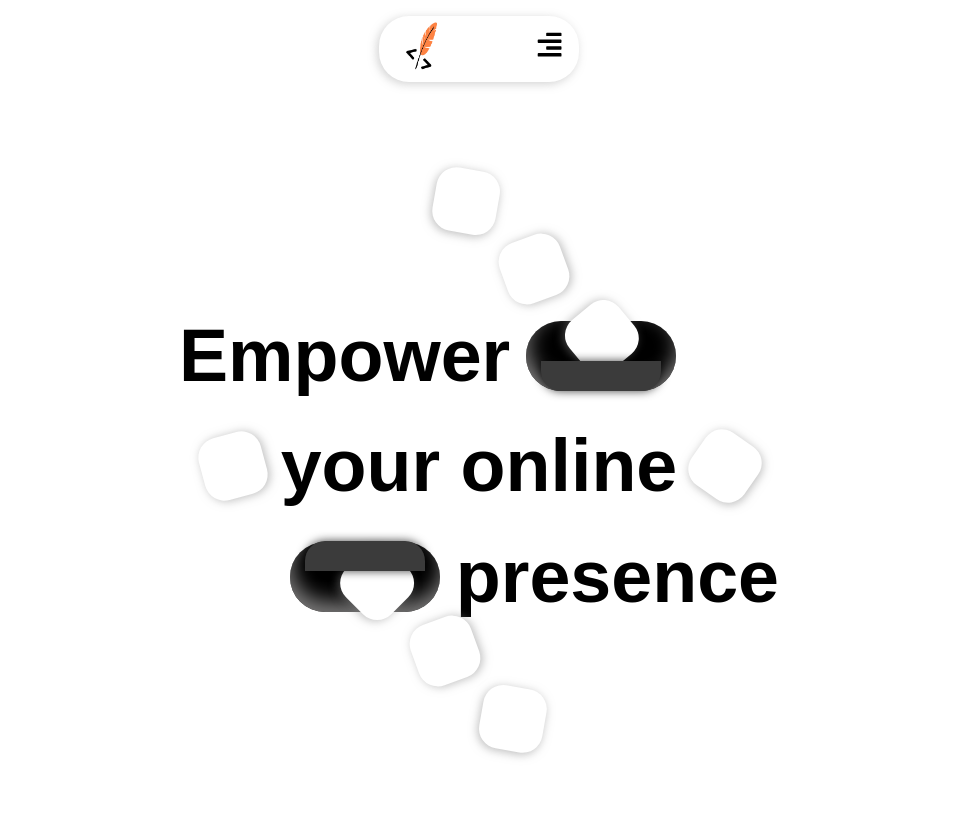
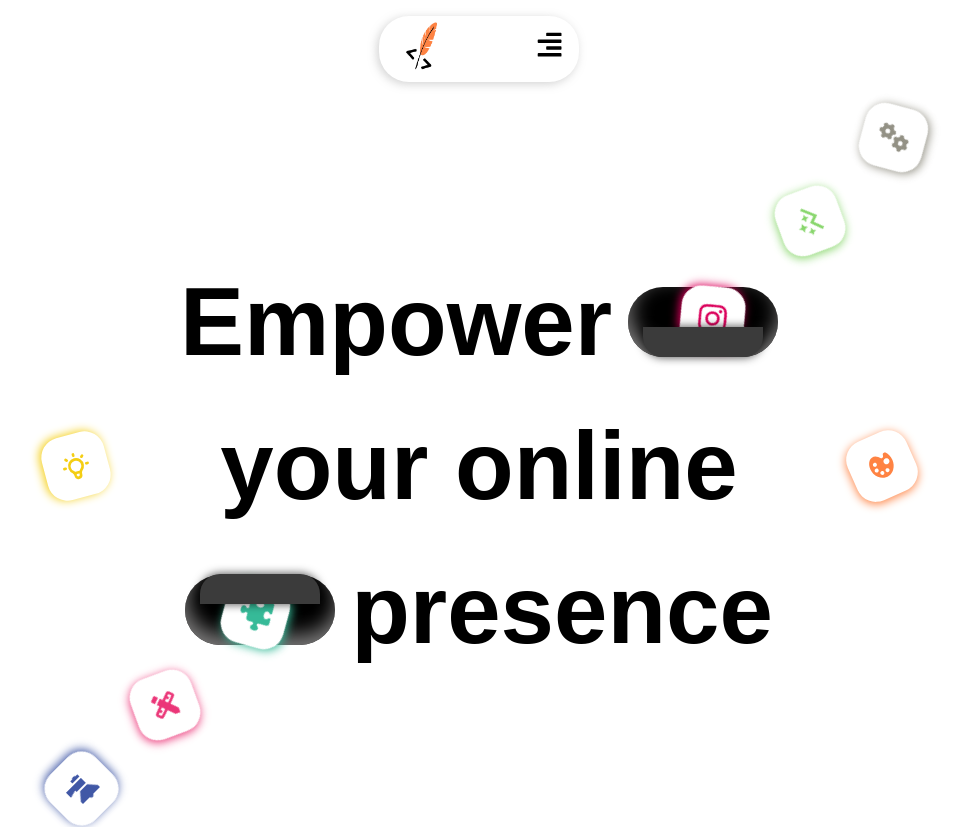
Before and after one commit to Sanuthb/Company_Site, a React (Vite) app in the folder Frontend/: page / in a window 1280 px wide. Shown: the top 827 px of the page, without its empty margins (161-1127 px from the left). Built offline with nearby package versions, Linux system fonts and the light colour scheme.

Commit message:
New files and routes added

```diff
--- /dev/null
+++ b/Frontend/src/Framer_Animation/Animation.js
@@ -0,0 +1,20 @@
+export const createLoopAnimationVariants = (ycord, xcord, rotatedeg) => {
+  return {
+    initial: {
+      y: 0,
+      x: 0,
+      rotate: 0,
+    },
+    animate: {
+      y: ycord || 0,
+      x: xcord || 0,
+      rotate: rotatedeg || 0,
+      transition: {
+        duration: 6,
+        ease: "easeInOut",
+        repeat: Infinity,
+        repeatType: "loop",
+      },
+    },
+  };
+};
--- a/Frontend/src/components/Hero/Hero.css
+++ b/Frontend/src/components/Hero/Hero.css
@@ -1,20 +1,29 @@
 .hero{
+    width: 100%;
+    height: 200vh;
+    display: flex;
+    align-items: center;
+    justify-content: center;
+    flex-direction: column;
+}
+
+
+.hero_content {
     width: 100%;
     height: 100vh;
     display: flex;
     align-items: center;
     justify-content: center;
+    flex-direction: column;
 }
 
-
 .hero_content h1{
-    font-size: 4.6rem;
+    font-size: 6rem;
     font-weight: 600;
     display: flex;
     align-items: center;
     justify-content: center;
     gap: 1rem;
-    width: 600px;
     font-family:sans-serif;
 }
 
@@ -33,6 +42,7 @@
     position: relative;
     box-shadow: inset 2px -10px 20px rgb(124, 123, 123);
 }
+
 
 .hero_black_box1::before ,.hero_black_box2::before{
     content: '';
@@ -60,9 +70,20 @@
 
 .hero_black_box_icons {
   display: flex;
-  gap: 2rem;
+  gap: 4rem;
   position: absolute;
-  top: -120%;
-  left: -80%;
-  transform:rotate(45deg);
+  top: -130%;
+  left: 10%;
+  transform:rotate(-45deg);
 }
+
+.hero_content .codeeditior{
+    width: 85%;
+    height: 400px;
+    background-image: linear-gradient(to bottom,black
+    ,#fef4ea) ;
+    border-radius: 10px;
+    padding: 20px;
+    box-shadow: -2px -3px 10px rgba(0, 0, 0, 0.185);
+    margin-top: 2rem;
+}
--- a/Frontend/src/components/Hero/Hero.jsx
+++ b/Frontend/src/components/Hero/Hero.jsx
@@ -1,6 +1,17 @@
-import React from 'react'
-import './Hero.css'
-import Hero_icons from '../Hero_components/Hero_icons';
+import React from "react";
+import "./Hero.css";
+import Hero_icons from "../Hero_components/Hero_icons";
+import { MdAutoGraph } from "react-icons/md";
+import { FaInstagram } from "react-icons/fa6";
+import { FaGears } from "react-icons/fa6";
+import { TbBulb } from "react-icons/tb";
+import { IoIosColorPalette } from "react-icons/io";
+import { IoMegaphoneSharp } from "react-icons/io5";
+import { MdDesignServices } from "react-icons/md";
+import { FaPuzzlePiece } from "react-icons/fa6";
+import {motion} from 'framer-motion'
+import { createLoopAnimationVariants } from "../../Framer_Animation/Animation";
+
 
 const Hero = () => {
   return (
@@ -10,51 +21,162 @@ const Hero = () => {
           Empower
           <div class="hero_black_box1">
             <div class="hero_black_box_icons">
-              <div class="hero_icon">
-                <Hero_icons rotate={"rotate(55deg)"} />
-              </div>
-              <div class="hero_icon">
-                <Hero_icons rotate={"rotate(-65deg)"} />
-              </div>
-              <div class="hero_icon">
-                <Hero_icons rotate={"rotate(95deg)"} />
-              </div>
+              <motion.div
+                class="hero_icon"
+                variants={createLoopAnimationVariants(
+                  [0, -5, 0, -5, 0],
+                  [0, 0, 0, 0],
+                  [0, 360, 0]
+                )}
+                initial="initial"
+                animate="animate"
+              >
+                <Hero_icons
+                  rotate={"rotate(50deg)"}
+                  icons={<FaInstagram />}
+                  color={"#DB005B"}
+                />
+              </motion.div>
+              <motion.div
+                class="hero_icon"
+                variants={createLoopAnimationVariants(
+                  [0, 0, 0, 0, 0],
+                  [10, 0, 10, 0, 10]
+                )}
+                initial="initial"
+                animate="animate"
+              >
+                <Hero_icons
+                  rotate={"rotate(-65deg)"}
+                  icons={<MdAutoGraph />}
+                  color="#88D66C"
+                />
+              </motion.div>
+              <motion.div
+                class="hero_icon"
+                variants={createLoopAnimationVariants(
+                  [0, 10, 0, 10, 0],
+                  [0, 0, 0, 0, 0]
+                )}
+                initial="initial"
+                animate="animate"
+              >
+                <Hero_icons
+                  rotate={"rotate(-120deg)"}
+                  icons={<FaGears />}
+                  color="#939185"
+                />
+              </motion.div>
             </div>
           </div>
         </h1>
         <h1>
-          <div class="hero_icon" >
+          <motion.div
+            class="hero_icon"
+            style={{ marginRight: "6rem" }}
+            variants={createLoopAnimationVariants(
+              [0, 10, 0, 10, 0],
+              [0, 0, 0, 0, 0]
+            )}
+            initial="initial"
+            animate="animate"
+          >
             <Hero_icons
               rotate={"rotate(-15deg)"}
+              icons={<TbBulb />}
+              color="#F4CE14"
             />
-          </div>
+          </motion.div>
           your online
-          <div class="hero_icon">
-            <Hero_icons rotate={"rotate(35deg)"} />
-          </div>
+          <motion.div
+            class="hero_icon"
+            style={{ marginLeft: "6rem" }}
+            variants={createLoopAnimationVariants(
+              [0, 10, 0, 10, 0],
+              [0, 0, 0, 0, 0]
+            )}
+            initial="initial"
+            animate="animate"
+          >
+            <Hero_icons
+              rotate={"rotate(-114deg)"}
+              icons={<IoIosColorPalette />}
+              color="#FF8343"
+            />
+          </motion.div>
         </h1>
         <h1>
           <div class="hero_black_box2">
             <div
               class="hero_black_box_icons"
-              style={{ top: "110%", left: "18%", transform: "rotate(45deg)" }}
+              style={{
+                top: "140%",
+                left: "-120%",
+                transform: "rotate(-45deg)",
+              }}
             >
-              <div class="hero_icon">
-                <Hero_icons rotate={"rotate(90deg)"} />
-              </div>
-              <div class="hero_icon">
-                <Hero_icons rotate={"rotate(-65deg)"} />
-              </div>
-              <div class="hero_icon">
-                <Hero_icons rotate={"rotate(55deg)"} />
-              </div>
+              <motion.div
+                class="hero_icon"
+                variants={createLoopAnimationVariants(
+                  [0, 0, 0, 0, 0],
+                  [10, 0, 10, 0, 10]
+                )}
+                initial="initial"
+                animate="animate"
+              >
+                <Hero_icons
+                  rotate={"rotate(90deg)"}
+                  icons={<IoMegaphoneSharp />}
+                  color="#4158A6"
+                />
+              </motion.div>
+              <motion.div
+                class="hero_icon"
+                variants={createLoopAnimationVariants(
+                  [0, 10, 0, 10, 0],
+                  [0, 0, 0, 0, 0]
+                )}
+                initial="initial"
+                animate="animate"
+              >
+                <Hero_icons
+                  rotate={"rotate(-65deg)"}
+                  icons={<MdDesignServices />}
+                  color="#EB3678"
+                />
+              </motion.div>
+              <motion.div
+                class="hero_icon"
+                variants={createLoopAnimationVariants(
+                  [0, -5, 0, -5, 0],
+                  [0, 0, 0, 0],
+                  [0, 360, 0]
+                )}
+                initial="initial"
+                animate="animate"
+              >
+                <Hero_icons
+                  rotate={"rotate(-120deg)"}
+                  icons={<FaPuzzlePiece />}
+                  color="#36BA98"
+                />
+              </motion.div>
             </div>
           </div>
           presence
         </h1>
       </div>
+      <div
+        className="hero_content"
+        style={{
+          backgroundColor: "var(--clr--saturation-orange)",
+          justifyContent: "flex-start",
+        }}
+      >
+        <div className="codeeditior"></div>
+      </div>
     </div>
   );
-}
+};
 
-export default Hero
+export default Hero;
--- a/Frontend/src/components/Hero_components/Hero_comp.css
+++ b/Frontend/src/components/Hero_components/Hero_comp.css
@@ -2,6 +2,10 @@
     width: 64px;
     height: 64px;
     border-radius: 20px;
-    box-shadow: 2px 1px 10px rgba(128, 128, 128, 0.521);
+    /* box-shadow: 2px 1px 10px rgba(128, 128, 128, 0.521); */
     background-color: white;
+    font-size: 2rem;
+    display: flex;
+    align-items: center;
+    justify-content: center;
 }
--- a/Frontend/src/components/Hero_components/Hero_icons.jsx
+++ b/Frontend/src/components/Hero_components/Hero_icons.jsx
@@ -1,12 +1,18 @@
 import React from "react";
 import "./Hero_comp.css";
 
-const Hero_icons = ({ rotate}) => {
+const Hero_icons = ({ rotate,icons,color}) => {
   return (
     <div
       className="hero_icons"
-      style={{ transform: rotate}}
-    ></div>
+      style={{
+        transform: rotate,
+        color: color,
+        boxShadow: `-2px -1px 10px ${color}`,
+      }}
+    >
+      {icons}
+    </div>
   );
 };
 
```
